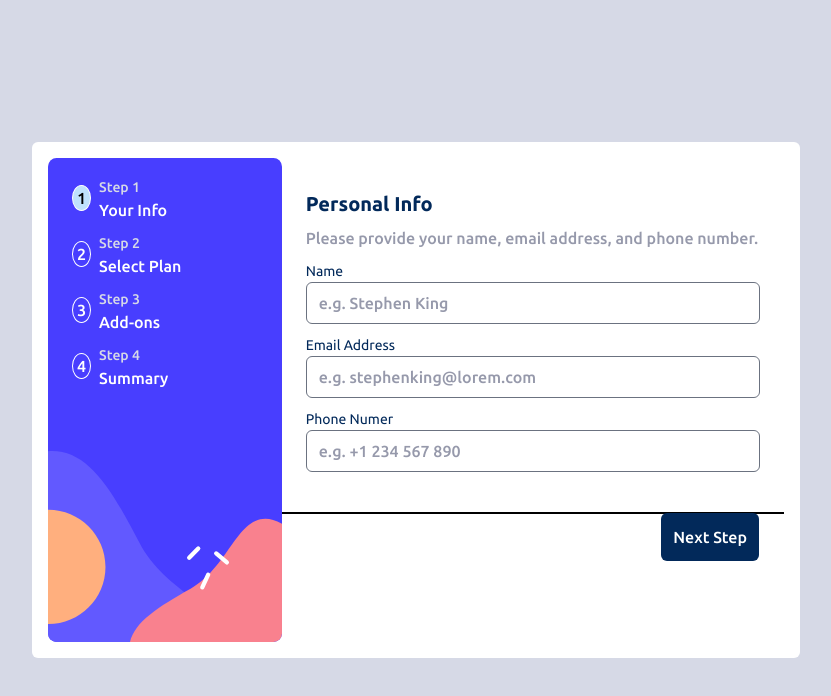
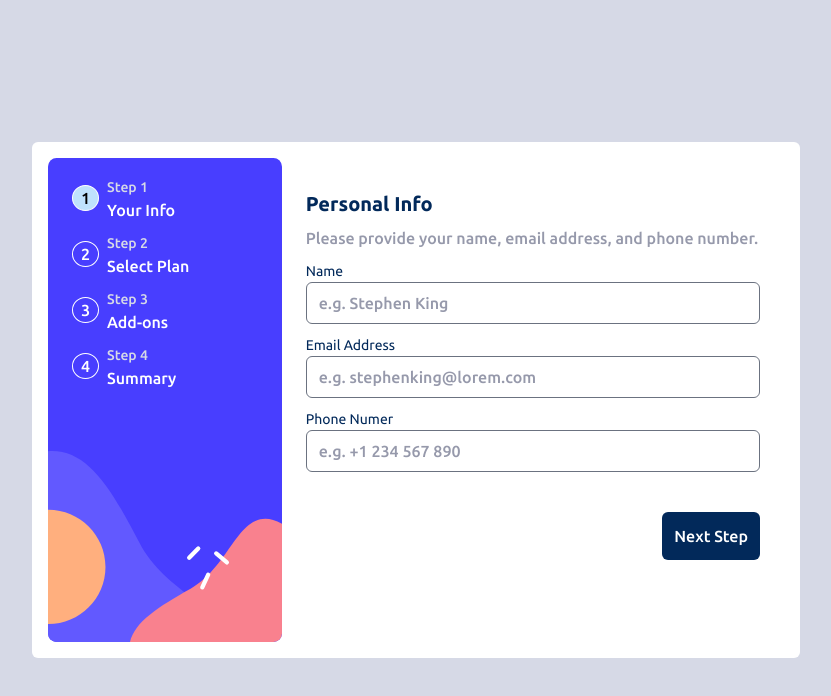
Before and after one commit to acedilloluis/multistep-form, a React (Vite) app: page / in a window 1280 px wide. Shown: the top 696 px of the page, without its empty margins (224-1055 px from the left). Built offline with nearby package versions, Linux system fonts and the light colour scheme.

Commit message:
removed nav border & incr pagination circle padding

```diff
--- a/src/components/Form.js
+++ b/src/components/Form.js
@@ -32,7 +32,7 @@ function Form(props) {
         {props.list}
       </form>
 
-      <nav className="absolute bottom-0 m-0 w-full border bg-white p-0 sm:static sm:px-6">
+      <nav className="absolute bottom-0 m-0 w-full bg-white p-0 sm:static sm:px-6">
         {props.id !== 'step-1' ? (
           <FormBtn submit={false} text="Go Back" goBack={goBack} />
         ) : null}
--- a/src/components/Pagination.js
+++ b/src/components/Pagination.js
@@ -5,7 +5,7 @@ function Pagination({ title, step, index }) {
   return (
     <li className="flex flex-initial items-center sm:mb-2">
       <span
-        className={`m-2 rounded-[50%] border border-solid border-white px-1 text-center font-medium ${
+        className={`m-2 rounded-[50%] border border-solid border-white px-2 text-center font-medium ${
           step === index + 1 ? 'bg-light-blue text-black' : 'text-white'
         }`}
       >
```
